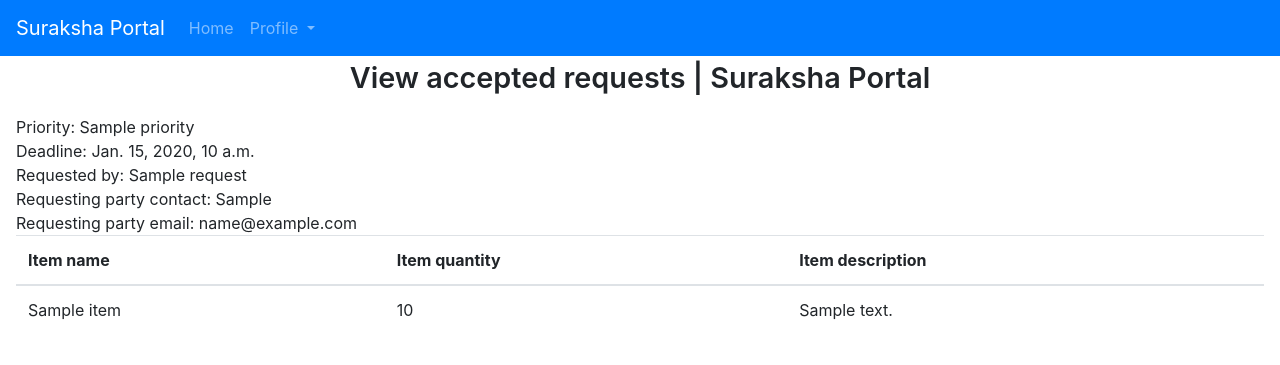
After one commit to ayushb2002/sih2023, a Django app: template rescue/portal/templates/request/acceptedItemRequests.html in a window 1280 px wide. The commit adds this page. Shown: the top 365 px of the page. Run offline with Django 4.2, Linux system fonts and the light colour scheme; the template is opened without the code that fills it: most values are stand-ins (such as "Sample title", 1, 10 or a date in 2020); some libraries are stand-ins or nearby versions.

Commit message:
Accepting request part built

```diff
--- a/rescue/portal/models.py
+++ b/rescue/portal/models.py
@@ -15,7 +15,7 @@ class RescueTeam(models.Model):
     user = models.OneToOneField(User, blank=False, null=False, on_delete=models.CASCADE)
 
     def __str__(self):
-        return self.team_name
+        return self.team_name + " " + self.contact
 
 class Member(models.Model):
     team = models.ForeignKey(RescueTeam, on_delete=models.CASCADE, null=False, blank=False)
--- a/rescue/portal/templates/base.html
+++ b/rescue/portal/templates/base.html
@@ -47,9 +47,10 @@
                         Requests
                     </a>
                     <div class="dropdown-menu" aria-labelledby="navbarDropdownMenuLink">
-                        <a class="dropdown-item" href="{% url "requestItems" %}">Issue request</a>
-                        <a class="dropdown-item" href="{% url "trackItems" %}">View requests</a>
-                        <a class="dropdown-item" href="{% url "grantItems" %}">Fulfill requests</a>
+                        <a class="dropdown-item" href="{% url "requestItems" %}">Raise a request</a>
+                        <a class="dropdown-item" href="{% url "trackItems" %}">View my requests</a>
+                        <a class="dropdown-item" href="{% url "grantItems" %}">Fulfill a requests</a>
+                        <a class="dropdown-item" href="{% url "viewAcceptedRequest" %}">View accepted requests</a>
                     </div>
                 </li>
                 {% endif %}
--- /dev/null
+++ b/rescue/portal/templates/request/acceptedItemRequests.html
@@ -0,0 +1,55 @@
+{% extends "base.html" %}
+
+{% block title %}
+Suraksha Portal | View accepted requests
+{% endblock title %}
+
+{% block body %}
+
+<div class="container-fluid">
+    <div class="row">
+        <div class="col-sm-12 text-center">
+            <span class="page-heading">
+                View accepted requests | Suraksha Portal
+            </span>
+        </div>
+
+        {% if message %}
+        <div class="col-sm-12 text-center">
+            <span class="text-warning">
+                {{message}}
+            </span>
+        </div>
+        {% endif %}
+
+        {% for request in requests %}
+            <div class="col-sm-12 p-3">
+                <span>Priority: {{request.priority}}</span> <br>
+                <span>Deadline: {{request.deadline}}</span> <br>
+                <span>Requested by: {{request.name}}</span> <br>
+                <span>Requesting party contact: {{request.team_contact}}</span> <br>
+                <span>Requesting party email: {{request.team_email}}</span>
+                <table class="table">
+                    <thead>
+                        <tr>
+                            <th>Item name</th>
+                            <th>Item quantity</th>
+                            <th>Item description</th>
+                        </tr>
+                    </thead>
+                    <tbody>
+                        {% for item in request.items %}
+                        <tr>
+                            <td>{{item.name}}</td>
+                            <td>{{item.qty}}</td>
+                            <td>{{item.desc}}</td>
+                        </tr>
+                        {% endfor %}
+                    </tbody>
+                </table>
+            </div>
+        {% endfor %}
+    </div>
+</div>
+
+{% endblock body %}
--- a/rescue/portal/templates/request/grantItems.html
+++ b/rescue/portal/templates/request/grantItems.html
@@ -43,9 +43,9 @@ Suraksha Portal | Fulfill Requests
             </table>
         </div>
         <div class="col-sm-12 p-3 d-flex justify-content-end">
-            <form action="#" method="post">
+            <form action="{% url 'acceptRequest' %}" method="post">
                 {% csrf_token %}
-                <input type="hidden" name="request" value="{{request.from}}">
+                <input type="hidden" name="id" value="{{request.id}}">
                 <button class="btn btn-info" type="submit">Accept request</button>
             </form>
         </div>
--- a/rescue/portal/urls.py
+++ b/rescue/portal/urls.py
@@ -21,4 +21,6 @@ urlpatterns = [
     path("recordRequestedItems", views.recordRequestedItems, name="recordRequestedItems"),
     path("trackItems", views.trackItemRequests, name="trackItems"),
     path("grantItems", views.grantItems, name="grantItems"),
+    path("acceptRequest", views.acceptRequestForItems, name="acceptRequest"),
+    path("viewAcceptedRequest", views.viewAcceptedItemRequests, name="viewAcceptedRequest"),
 ]
```
Also changed, not shown: rescue/portal/views.py (+66 -1 lines).
